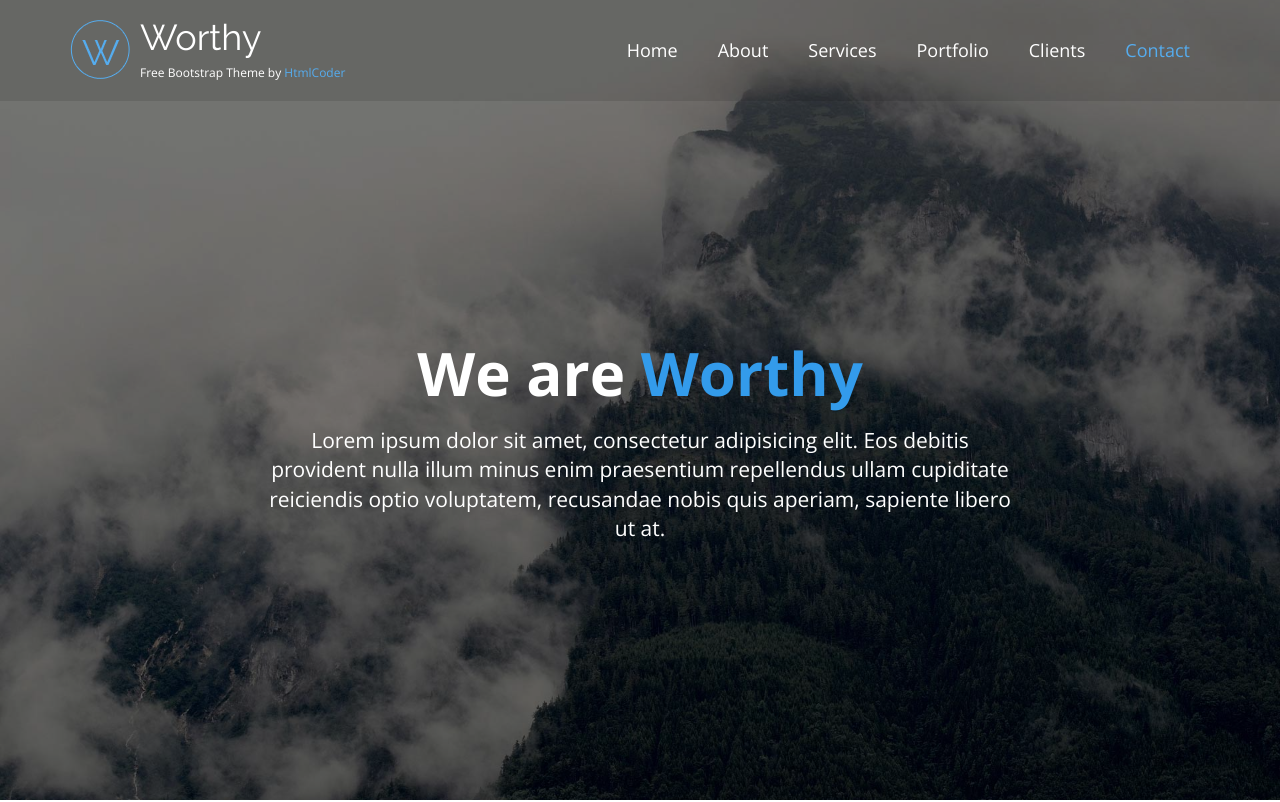
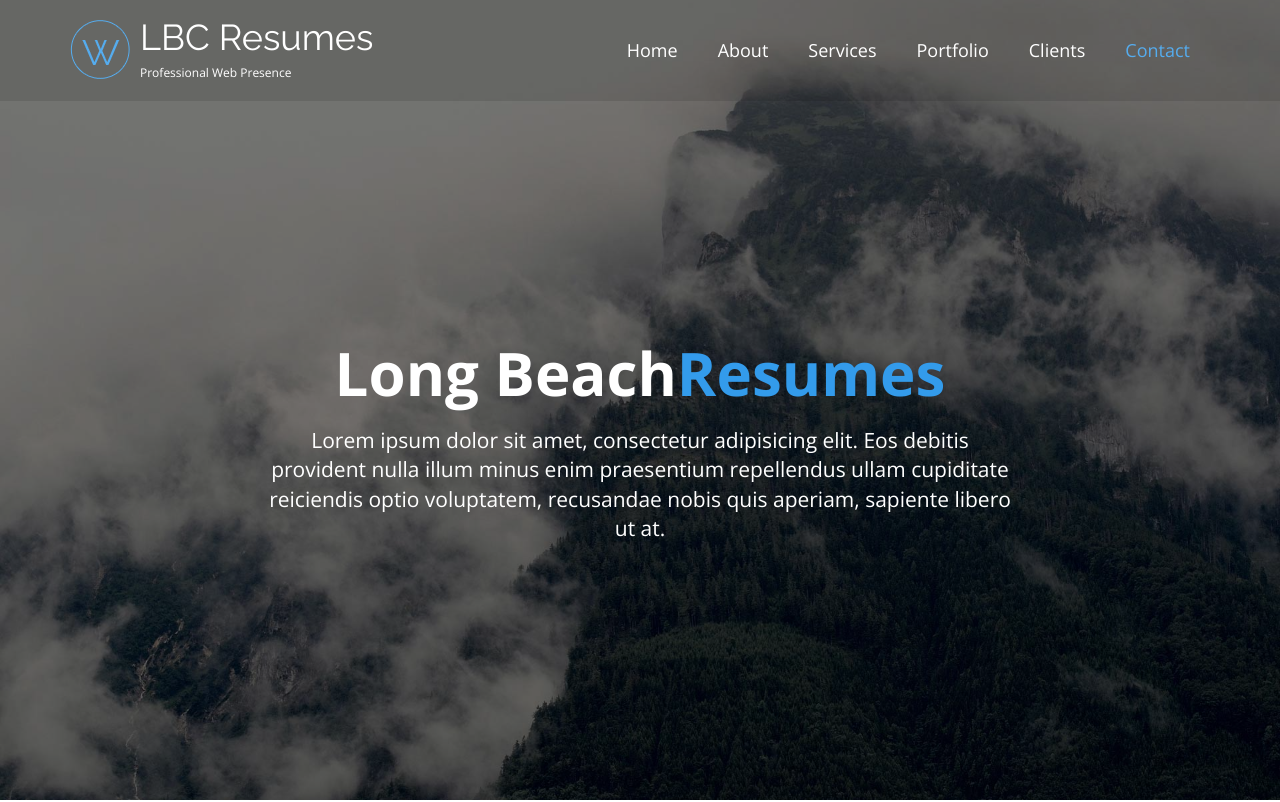
Before and after one commit to agolden356/lbcresume, a plain HTML site: page index.html in a window 1280 px wide. Shown: the top 802 px of the page. Drawn offline with nearby package versions, Linux system fonts and the light colour scheme.

Commit message:
lb resumes

```diff
--- a/index.html
+++ b/index.html
@@ -5,9 +5,9 @@
 <!--<![endif]-->
 	<head>
 		<meta charset="utf-8">
-		<title>Worthy | Free Powerful Theme by HtmlCoder</title>
-		<meta name="description" content="Worthy a Bootstrap-based, Responsive HTML5 Template">
-		<meta name="author" content="htmlcoder.me">
+		<title>LBC Resume</title>
+		<meta name="description" content="Long Beach Resumes">
+		<meta name="author" content="admin">
 
 		<!-- Mobile Meta -->
 		<meta name="viewport" content="width=device-width, initial-scale=1.0">
@@ -58,8 +58,8 @@
 
 							<!-- name-and-slogan -->
 							<div class="site-name-and-slogan smooth-scroll">
-								<div class="site-name"><a href="#banner">Worthy</a></div>
-								<div class="site-slogan">Free Bootstrap Theme by <a target="_blank" href="http://htmlcoder.me">HtmlCoder</a></div>
+								<div class="site-name"><a href="#banner">LBC Resumes</a></div>
+								<div class="site-slogan">Professional Web Presence</div>
 							</div>
 
 						</div>
@@ -127,7 +127,7 @@
 				<div class="container">
 					<div class="row">
 						<div class="col-md-8 col-md-offset-2 object-non-visible" data-animation-effect="fadeIn">
-							<h1 class="text-center">We are <span>Worthy</span></h1>
+							<h1 class="text-center">Long Beach<span>Resumes</span></h1>
 							<p class="lead text-center">Lorem ipsum dolor sit amet, consectetur adipisicing elit. Eos debitis provident nulla illum minus enim praesentium repellendus ullam cupiditate reiciendis optio voluptatem, recusandae nobis quis aperiam, sapiente libero ut at.</p>
 						</div>
 					</div>
```
